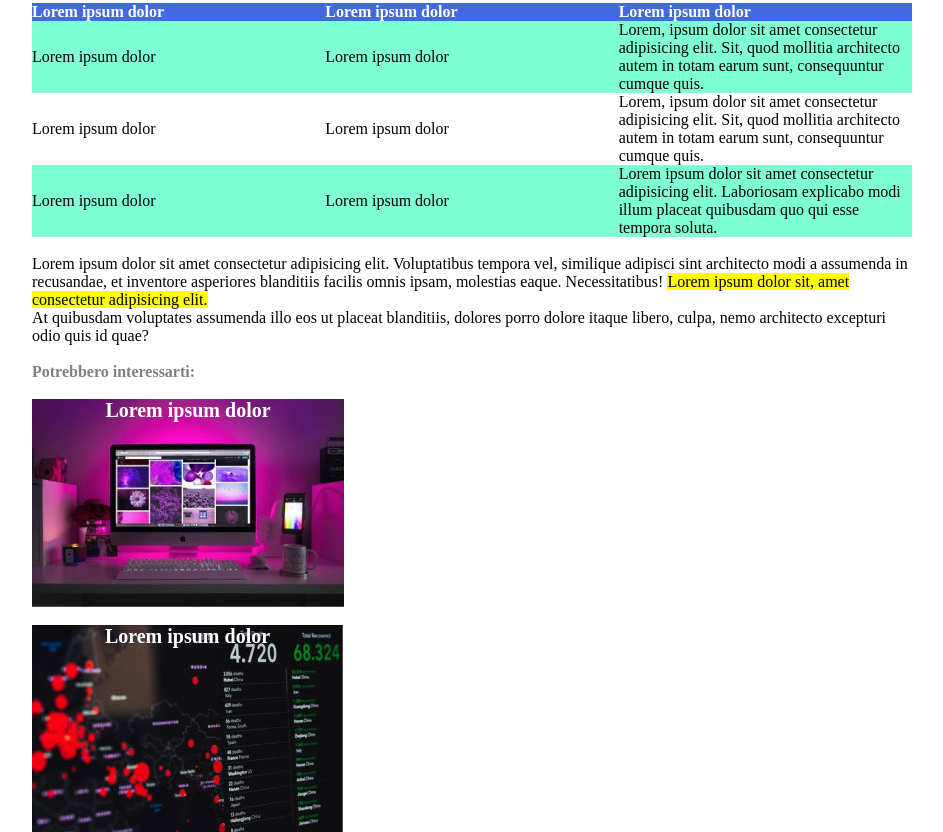
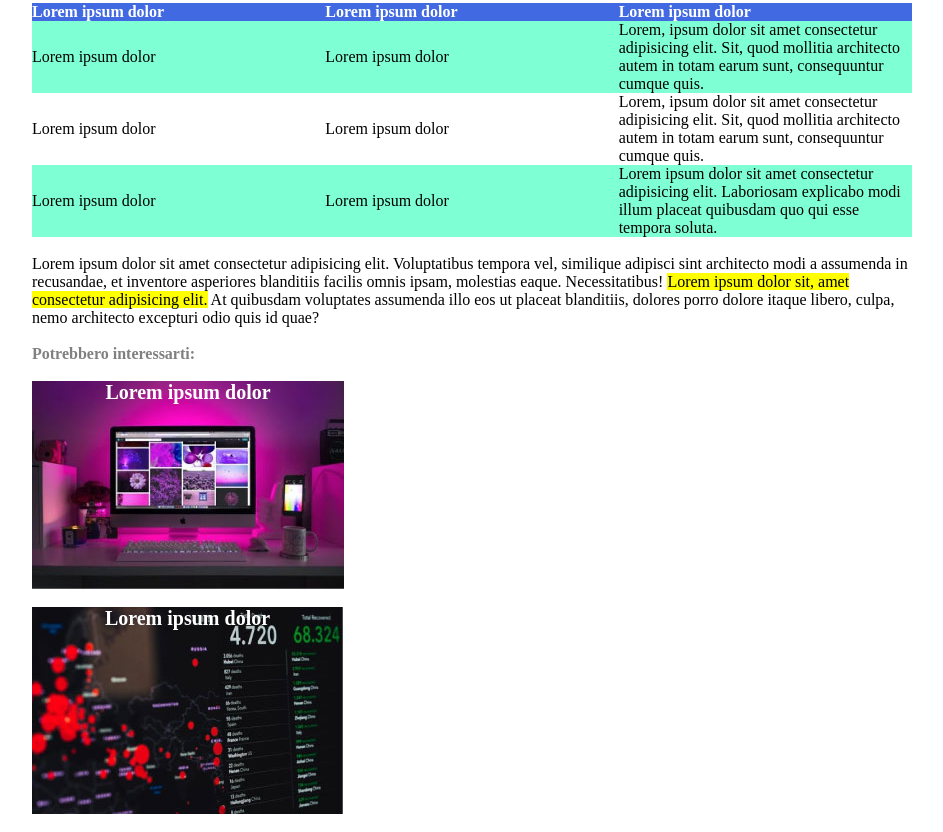
Before and after one commit to Ale-1407/html-css-booleaner, a plain HTML site: page index.html in a window 1280 px wide. Shown: the part 1176-2008 px from the top of the page, without its empty margins (168-1111 px from the left). Drawn offline with Linux system fonts and the light colour scheme.

Commit message:
modifica: correzione path immagini e doppie classi

```diff
--- a/css/style.css
+++ b/assets/css/style.css
@@ -64,20 +64,19 @@ table{
     background-color: aquamarine;
  }
 
- .contenitore1{
-    background-image: url("/img/monitor.jpg");
-    width: 312px;
-    height: 208px;
+ .cont{
     color: white;
     font-size: 20px;
     text-align: center;
  }
+ .container1{
+    background-image: url("/assets/img/monitor.jpg");
+    width: 312px;
+    height: 208px;
+ }
 
- .contenitore2{
-    background-image: url("/img/graph.jpg");
+ .container2{
+    background-image: url("/assets/img/graph.jpg");
     width: 311px;
     height: 207px;
-    color: white;
-    font-size: 20px;
-    text-align: center;
  }
--- a/index.html
+++ b/index.html
@@ -5,11 +5,11 @@
     <meta http-equiv="X-UA-Compatible" content="IE=edge">
     <meta name="viewport" content="width=device-width, initial-scale=1.0">
     <title>The Booleaner</title>
-    <link rel="stylesheet" href="css/style.css">
+    <link rel="stylesheet" href="./assets/css/style.css">
 </head>
 <body>
    <header>
-       <img src="img/logo.svg" alt="logo">
+       <img src="./assets/img/logo.svg" alt="logo">
    </header>
 
    <main>
@@ -18,8 +18,8 @@
       <h4>Scritto da <span id="blue-title">The Booleaner</span> </h4>
       <h5>Il 12/09/2022</h5>
       <br>
-      <img id="img-tim1" src="/img/tim-1.jpg" alt="tim1">
-      <img src="/img/tim-2.jpg" alt="tim2">
+      <img id="img-tim1" src="./assets/img/tim-1.jpg" alt="tim1">
+      <img src="./assets/img/tim-2.jpg" alt="tim2">
 
       <div class="caption">
          1st Photo: John S. and James L. Knight Foundation, by Scott Henrichsen <br>
@@ -75,33 +75,19 @@
 
       <br>
 
-      <p>Lorem ipsum dolor sit amet consectetur adipisicing elit. Voluptatibus tempora vel, similique adipisci sint architecto modi a assumenda in recusandae, et inventore asperiores blanditiis facilis omnis ipsam, molestias eaque. Necessitatibus! <mark>Lorem ipsum dolor sit, amet consectetur adipisicing elit.</p></mark> At quibusdam voluptates assumenda illo eos ut placeat blanditiis, dolores porro dolore itaque libero, culpa, nemo architecto excepturi odio quis id quae?</p>
+      <p>Lorem ipsum dolor sit amet consectetur adipisicing elit. Voluptatibus tempora vel, similique adipisci sint architecto modi a assumenda in recusandae, et inventore asperiores blanditiis facilis omnis ipsam, molestias eaque. Necessitatibus! <mark>Lorem ipsum dolor sit, amet consectetur adipisicing elit.</mark> At quibusdam voluptates assumenda illo eos ut placeat blanditiis, dolores porro dolore itaque libero, culpa, nemo architecto excepturi odio quis id quae?</p>
 
       <br>
 
       <h4>Potrebbero interessarti:</h4> <br>
 
-      <div class="contenitore1">
+      <div class="cont container1">
         <p><strong>Lorem ipsum dolor</strong></p>
       </div>
       <br>
-      <div class="contenitore2">
+      <div class="cont container2">
         <p><strong> Lorem ipsum dolor</strong></p>
       </div>
-
-
-
-
     </main>
-
-
-
-
-
-
-
-
-
-
 </body>
 </html>
```
Also changed, not shown: assets/img/graph.jpg (renamed from img/graph.jpg), assets/img/logo.svg (renamed from img/logo.svg), assets/img/monitor.jpg (renamed from img/monitor.jpg), assets/img/pattern.png (renamed from img/pattern.png), assets/img/tim-1.jpg (renamed from img/tim-1.jpg), assets/img/tim-2.jpg (renamed from img/tim-2.jpg).
